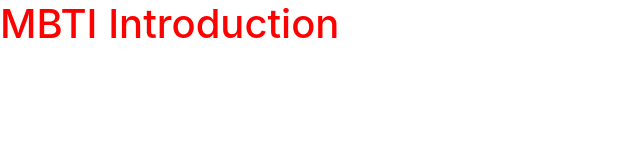
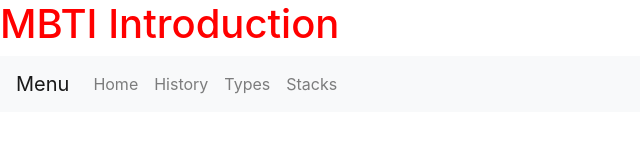
Before and after one commit to JeredLinares/project1, a plain HTML site: page index.html in a window 1280 px wide. Shown: the whole page, without its empty margins (0-640 px from the left). Drawn offline with nearby package versions, Linux system fonts and the light colour scheme.

Commit message:
nav bar added

```diff
--- a/index.html
+++ b/index.html
@@ -3,12 +3,42 @@
 <head>
     <meta charset="UTF-8">
     <meta name="viewport" content="width=device-width, initial-scale=1.0">
+    <meta name="viewport" content="width=device-width, initial-scale=1, shrink-to-fit=no">
     <link rel="stylesheet" href="https://stackpath.bootstrapcdn.com/bootstrap/4.4.1/css/bootstrap.min.css" integrity="sha384-Vkoo8x4CGsO3+Hhxv8T/Q5PaXtkKtu6ug5TOeNV6gBiFeWPGFN9MuhOf23Q9Ifjh" crossorigin="anonymous">
     <link rel="stylesheet" type="text/css" href="best.css" />
     <title>MBPIT</title>
 </head>
 <body>
+
     <h1>MBTI Introduction</h1>
+
+
+    <nav class="navbar navbar-expand-lg navbar-light bg-light">
+        <a class="navbar-brand" href="index.html">Menu</a>
+        <button class="navbar-toggler" type="button" data-toggle="collapse" data-target="#navbarNav" aria-controls="navbarNav" aria-expanded="false" aria-label="Toggle navigation">
+          <span class="navbar-toggler-icon"></span>
+        </button>
+        <div class="collapse navbar-collapse" id="navbarNav">
+          <ul class="navbar-nav">
+            <li class="nav-item">
+              <a class="nav-link" href="index.html">Home</a>
+            </li>
+            <li class="nav-item">
+              <a class="nav-link" href="history.html">History</a>
+            </li>
+            <li class="nav-item">
+              <a class="nav-link" href="types.html">Types</a>
+            </li>
+            <li class="nav-item">
+              <a class="nav-link" href="stacks.html">Stacks</a>
+            </li>
+          </ul>
+        </div>
+      </nav>
+
+
+
+
 
 
     <script src="https://code.jquery.com/jquery-3.4.1.slim.min.js" integrity="sha384-J6qa4849blE2+poT4WnyKhv5vZF5SrPo0iEjwBvKU7imGFAV0wwj1yYfoRSJoZ+n" crossorigin="anonymous"></script>
```
Also changed, not shown: history.html (+26 -0 lines), stacks.html (+27 -0 lines), types.html (+27 -0 lines).
